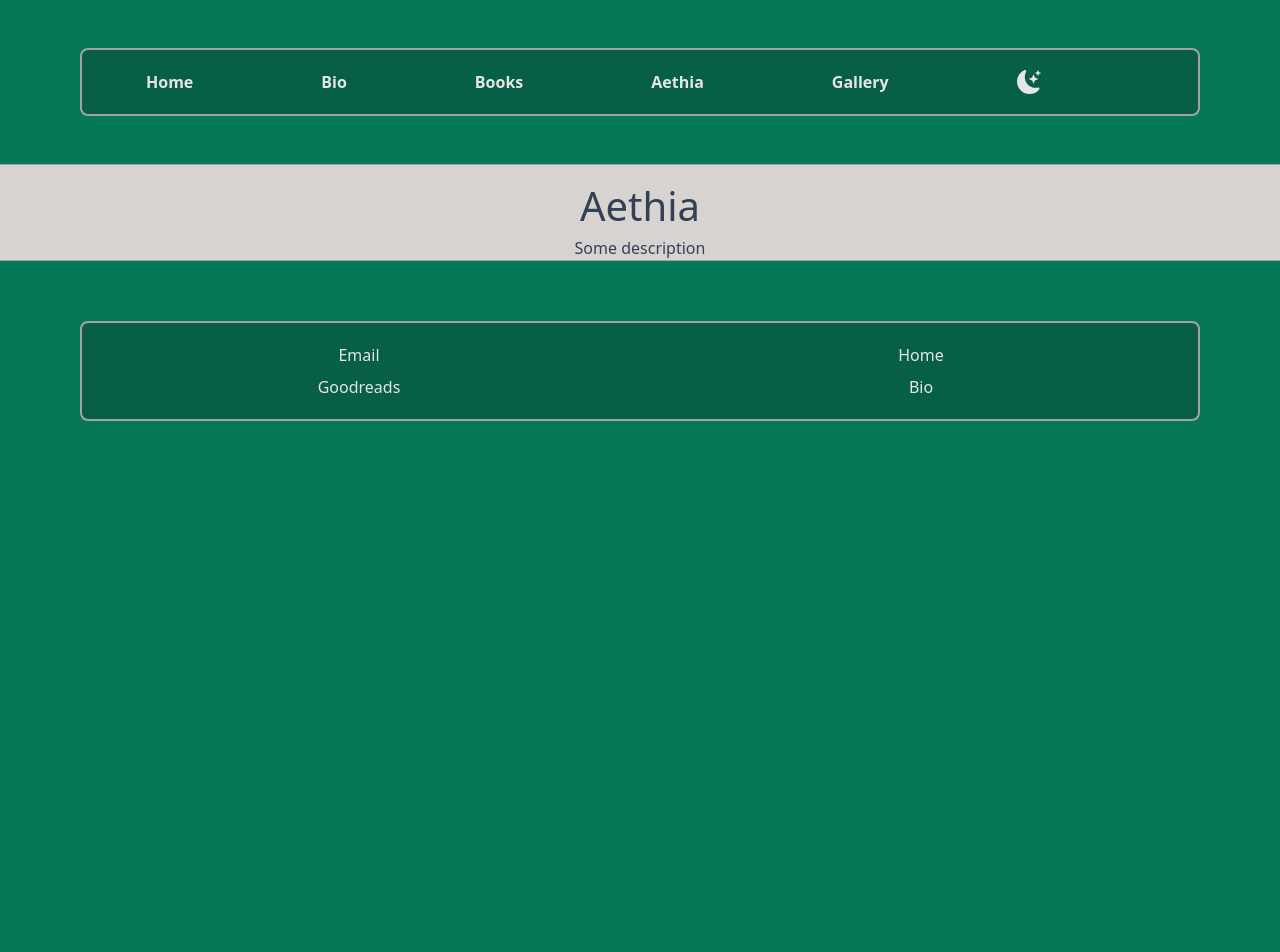
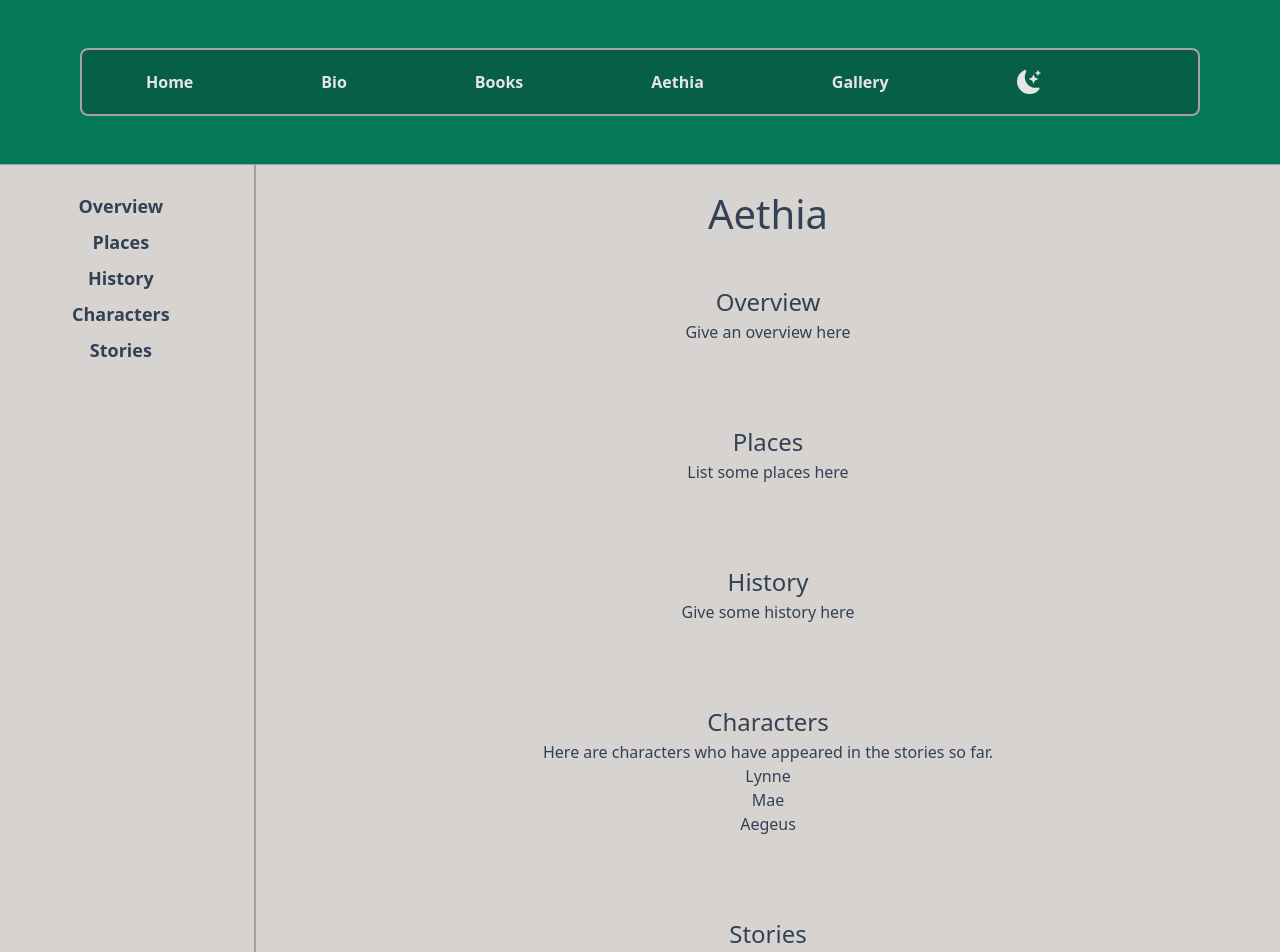
Before and after one commit to lenakita/personal-website, a Next.js app: page /aethia in a window 1280 px wide. Shown: the top 952 px of the page. Before the commit the page ends 800 px from the top, so only its background shows below. Built offline with nearby package versions, Linux system fonts and the light colour scheme.

Commit message:
feat(pages): start on Aethia page, tidy up other pages

```diff
--- a/components/Book.tsx
+++ b/components/Book.tsx
@@ -9,8 +9,15 @@ export enum Genres {
   MYSTERY='Mystery'
 }
 
+export enum Status {
+  IN_PROGESS='In Progress',
+  PROOF_READING='Proof Reading',
+  PUBLISHED='Published'
+}
+
 export interface BookProps {
   title: string,
+  status: Status,
   genres: Genres[],
   series: BookSeries,
   description: string
@@ -33,6 +40,7 @@ export default function Book(props: BookProps): React.JSX.Element {
         <h2>{props.title}</h2>
         <hr className="h-px mb-2 mt-2 bg-gray-400 border-0 dark:bg-gray-700"/>
         <ul className="ml-4 mb-2 list-disc">
+          <li><b>Status</b>: {props.status}</li>
           <li><b>Genres</b>: {...props.genres}</li>
           <li><b>Series</b>: {props.series}</li>
         </ul>
--- a/components/Navigation.tsx
+++ b/components/Navigation.tsx
@@ -13,11 +13,10 @@ export default function Navigation(): React.JSX.Element {
   ]
 
   const { systemTheme, theme, setTheme } = useTheme();
-  const currentTheme = theme === 'system' ? systemTheme : theme;
 
   return (
     <div>
-      <nav id="navbar-sticky" className="flex sm:flex-col flex-row pb-10 pt-10 justify-center bg-emerald-700 dark:bg-emerald-900 text-stone-200 pt-12 pb-12 pl-20 pr-20 border-b border-stone-400 dark:border-stone-200">
+      <nav id="navbar-sticky" className="flex sm:flex-col flex-row justify-center bg-emerald-700 dark:bg-emerald-900 text-stone-200 pt-12 pb-12 pl-20 pr-20 border-b border-stone-400 dark:border-stone-200">
         <ul className="flex rounded-lg border-2 border-stone-400 dark:border-stone-200 bg-emerald-800 pt-5 pb-5">
           {generateNavList(navItems)}
           <li className="pl-16">
--- /dev/null
+++ b/components/SidebarNavigation.tsx
@@ -0,0 +1,33 @@
+import { Link } from "react-scroll";
+
+export interface SidebarNavigationProps {
+  navItems: string[]
+}
+
+export default function SidebarNavigation(props: SidebarNavigationProps): React.JSX.Element {
+  let reactNavItems: React.JSX.Element[] = [];
+
+  for (let idx = 0; idx < props.navItems.length; idx++) {
+    reactNavItems.push(
+      <li className="cursor-pointer pb-2 list-none font-semibold text-lg">
+        <Link
+          activeClass="active"
+          to={props.navItems[idx]}
+          spy={true}
+          smooth={true}
+          duration={500*(idx+1)}
+        >
+          <p>{props.navItems[idx]}</p>
+        </Link>
+      </li>
+    )
+  }
+
+  return (
+    <div id="sidenav-sticky">
+      <ul>
+        {...reactNavItems}
+      </ul>
+    </div>
+  )
+}
--- a/package.json
+++ b/package.json
@@ -21,7 +21,11 @@
     "react": "18.2.0",
     "react-dom": "18.2.0",
     "react-icons": "^4.11.0",
+    "react-scroll": "^1.9.0",
     "tailwindcss": "3.3.3",
     "typescript": "5.2.2"
+  },
+  "devDependencies": {
+    "@types/react-scroll": "^1.8.10"
   }
 }
--- a/pages/aethia.tsx
+++ b/pages/aethia.tsx
@@ -2,21 +2,111 @@
 
 import Footer from "@/components/Footer";
 import Navigation from "@/components/Navigation";
-import { useState } from "react";
+import SidebarNavigation from "@/components/SidebarNavigation";
+import Link from "next/link";
 
 export default function Aethia() {
+  /**
+   * What do we expect on a page about a world?
+   *  - Overview, what makes this world special?
+   *  - A map !!
+   *  - Characters
+   *  - Places
+   *  - History
+   *  - Stories (link to other page)
+   */
+  const parts = [
+    'Overview',
+    'Places',
+    'History',
+    'Characters',
+    'Stories'
+  ]
+
   return (
     <div className="text-center pt-[120px] md:pt-24">
-        <div className="bg-stone-300 dark:bg-gray-800 dark:text-slate-100 text-slate-700 text-center pt-20">
+        <div className="bg-stone-300 dark:bg-gray-800 dark:text-slate-100 text-slate-700 text-center pt-16">
           <header>
-            <Navigation />
+            <Navigation/>
           </header>
           <main>
-            <h1>Aethia</h1>
-            <p>Some description</p>
+            <div className="grid grid-cols-5">
+              <div className="border-r-2 border-stone-400">
+                <SidebarNavigation navItems={parts}/>
+              </div>
+              <div className="col-span-4 pt-6">
+                <h1>Aethia</h1>
+                <Overview/>
+                <Places/>
+                <History/>
+                <Characters/>
+                <Stories/>
+              </div>
+            </div>
           </main>
-          <Footer></Footer>
+          <Footer/>
         </div>
     </div>
   )
 }
+
+function Overview() {
+  return (
+    <div id="Overview" className="py-10">
+      <h2>Overview</h2>
+      <p>Give an overview here</p>
+    </div>
+  )
+}
+
+function Places() {
+  return (
+    <div id="Places" className="py-10">
+      <h2>Places</h2>
+      <p>List some places here</p>
+    </div>
+  )
+}
+
+function History() {
+  return (
+    <div id="History" className="py-10">
+      <h2>History</h2>
+      <p>Give some history here</p>
+    </div>
+  )
+}
+
+function Characters() {
+  return (
+    <div id="Characters" className="py-10">
+      <h2>Characters</h2>
+      <p>Here are characters who have appeared in the stories so far.</p>
+      <ul>
+        <li>Lynne</li>
+        <li>Mae</li>
+        <li>Aegeus</li>
+      </ul>
+    </div>
+  )
+}
+
+function Stories() {
+  return (
+    <div id="Stories" className="py-10">
+      <h2>Stories</h2>
+      <ul>
+        <li className="text-teal-800 dark:text-teal-100">
+          <Link href="/books#answers-in-the-clouds">
+            Answers in the Clouds
+          </Link>
+        </li>
+        <li className="text-teal-800 dark:text-teal-100">
+          <Link href="/books#deaths-gambit">
+            Death&apos;s Gambit
+          </Link>
+        </li>
+      </ul>
+    </div>
+  )
+}
--- a/pages/books.tsx
+++ b/pages/books.tsx
@@ -1,6 +1,6 @@
 'use client';
 
-import Book, { BookSeries, Genres } from "@/components/Book";
+import Book, { BookSeries, Genres, Status } from "@/components/Book";
 import Footer from "@/components/Footer";
 import Navigation from "@/components/Navigation";
 import { answersPreview, deathsGambitPreview } from "@/text/previews";
@@ -10,26 +10,32 @@ export default function Books() {
     <div className="text-center pt-[120px] md:pt-24">
       <div className="bg-stone-300 dark:bg-gray-800 dark:text-slate-100 text-slate-700 text-center pt-20">
       <header>
-        <Navigation />
+        <Navigation/>
       </header>
       <main>
         <h1>Books</h1>
+        <div id="answers-in-the-clouds">
           <Book
             title="Answers in the Clouds"
+            status={Status.PROOF_READING}
             genres={[Genres.FANTASY]}
             series={BookSeries.AETHIA}
             description="A book about some cool people"
             preview={answersPreview}
           />
+        </div>
+        <div id="deaths-gambit">
           <Book
             title="Death's Gambit"
+            status={Status.IN_PROGESS}
             genres={[Genres.MYSTERY]}
             series={BookSeries.AETHIA}
             description="A book about some other cool people"
             preview={deathsGambitPreview}
           />
+        </div>
       </main>
-      <Footer></Footer>
+      <Footer/>
       </div>
     </div>
   )
--- a/pages/gallery.tsx
+++ b/pages/gallery.tsx
@@ -8,12 +8,12 @@ export default function Gallery() {
     <div className="text-center pt-[120px] md:pt-24">
         <div className="bg-stone-300 dark:bg-gray-800 text-slate-700 dark:text-slate-100 text-center pt-20">
         <header>
-          <Navigation />
+          <Navigation/>
         </header>
         <main>
           <h1>Gallery</h1>
         </main>
-        <Footer></Footer>
+        <Footer/>
       </div>
     </div>
   )
--- a/pages/home.tsx
+++ b/pages/home.tsx
@@ -11,11 +11,11 @@ export default function Homepage() {
   return (
     <div className="bg-stone-300 dark:bg-gray-800 dark:text-slate-100 text-slate-700 text-center pt-40">
       <header>
-        <Navigation />
+        <Navigation/>
       </header>
       <main className="pb-10">
         <h1>Elena Thomas</h1>
-        <div className="pt-2 pb-4">Author, Software Engineer, Daydreamer</div>
+        <div className="pt-2 pb-4">Author, Software Engineer, Eternal Hobbyist</div>
         <div><em>
           <span className="text-stone-600 dark:text-stone-200 hover:underline">
           <Link href="https://www.stonewall.org.uk/about-us/news/international-pronouns-day">Pronouns</Link>
@@ -50,7 +50,7 @@ export default function Homepage() {
           <Image id="pfp" alt="Elena Thomas profile picture" src={pfp}/>
         </div>
       </main>
-      <Footer></Footer>
+      <Footer/>
     </div>
   )
 }
--- a/styles/globals.css
+++ b/styles/globals.css
@@ -31,6 +31,12 @@ a, Link {
   z-index: 1;
 }
 
+#sidenav-sticky {
+  position: fixed;
+  top: 12em;
+  margin-left: 4.5em;
+}
+
 #pfp {
   z-index: -1;
 }
```
Also changed, not shown: components/Gallery.tsx (+22 -12 lines), pages/bio.tsx (+27 -23 lines), 1 other file (tests, documents, lock files or other folders). Lines whose indentation alone changed are shown as unchanged.
